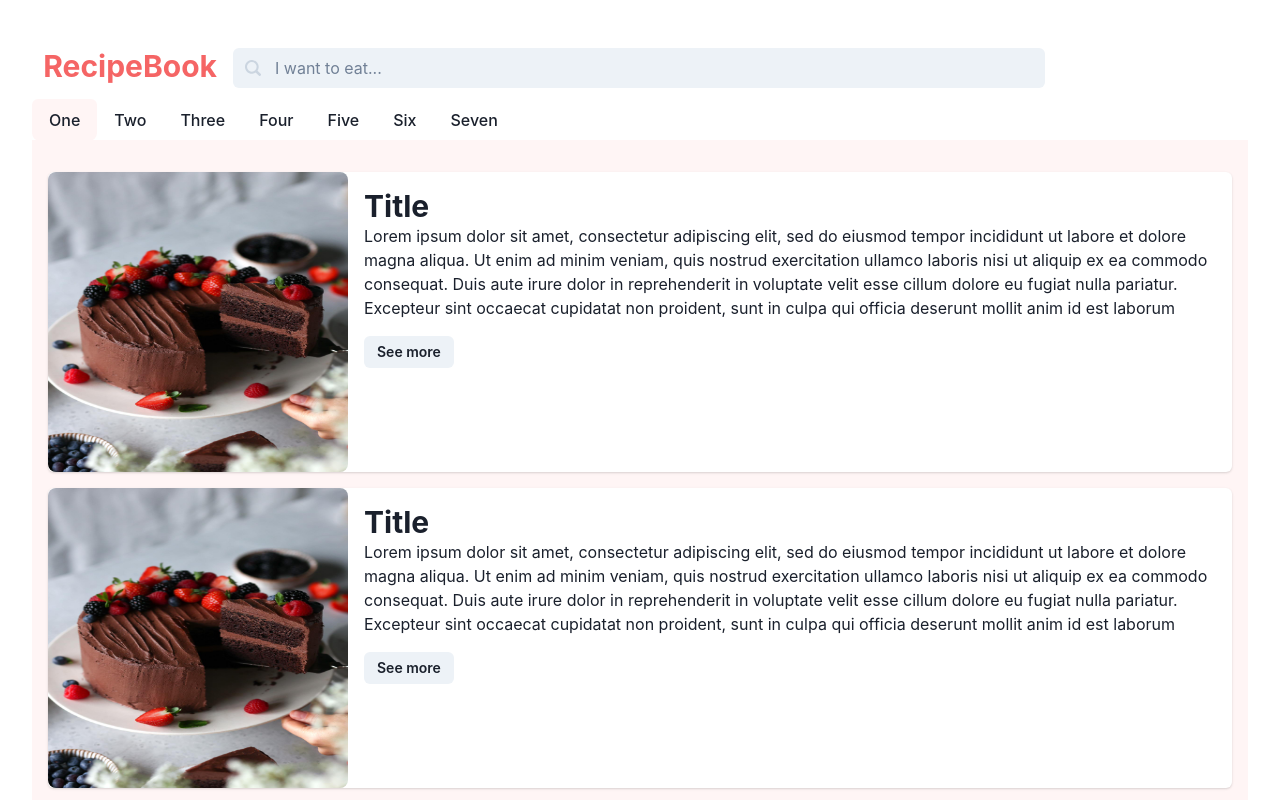
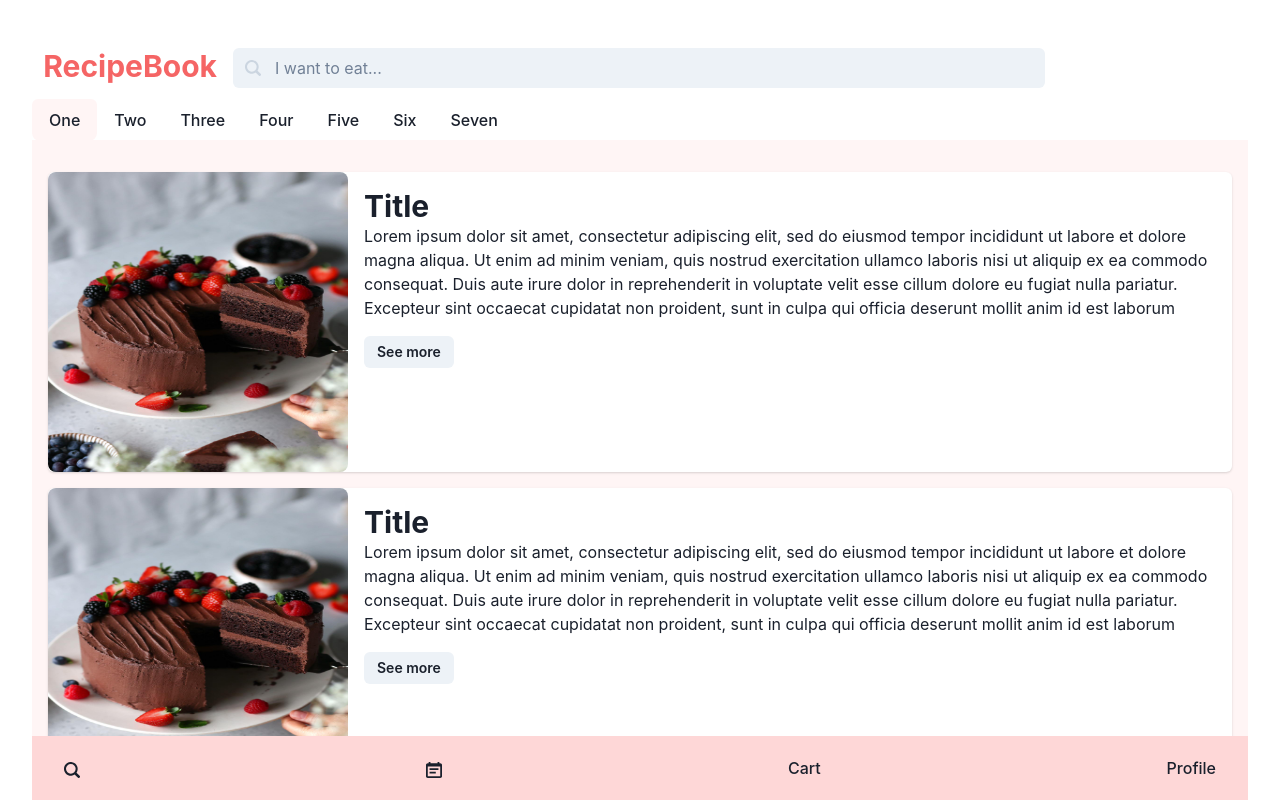
Before and after one commit to dauinh/recipe, a React (Vite) app in the folder frontend/: page / in a window 1280 px wide. Shown: the top 800 px of the page. Built offline with nearby package versions, Linux system fonts and the light colour scheme.

Commit message:
create Footer

```diff
--- a/frontend/src/App.tsx
+++ b/frontend/src/App.tsx
@@ -3,11 +3,15 @@ import viteLogo from '/vite.svg'
 import './App.css'
 
 import Home from './pages/Home.tsx'
+import Footer from './components/Footer.tsx'
 
 function App() {
 
   return (
-    <Home />
+    <>
+      <Home />
+      <Footer />
+    </>
   )
 }
 
--- /dev/null
+++ b/frontend/src/components/Footer.tsx
@@ -0,0 +1,19 @@
+// import { Link as ReactRouterLink } from 'react-router-dom'
+import { Box, Link as ChakraLink, Flex, Link, LinkProps } from '@chakra-ui/react'
+import { CalendarIcon, Search2Icon } from '@chakra-ui/icons'
+
+function Footer() {
+  return (
+    // <ChakraLink as={ReactRouterLink} to='/'>
+    //     Home
+    // </ChakraLink>
+    <Flex direction='row' bg='red.100' justify='space-between' h='4rem' align='center' padding='0 2rem' pos='sticky' bottom='0'>
+      <Link><Search2Icon /></Link>
+      <Link><CalendarIcon /></Link>
+      <Link>Cart</Link>
+      <Link>Profile</Link>
+    </Flex>
+  )
+}
+
+export default Footer
```
